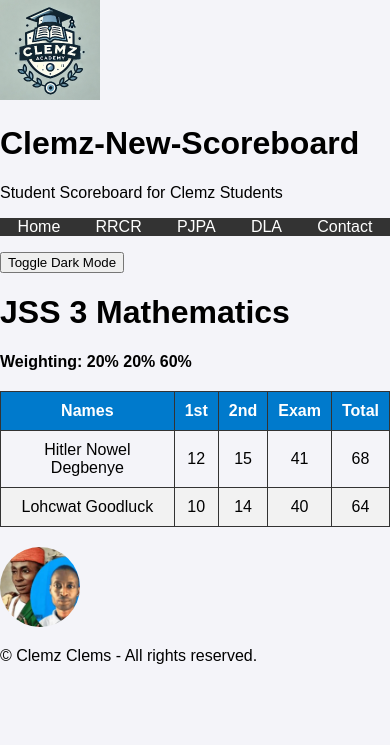
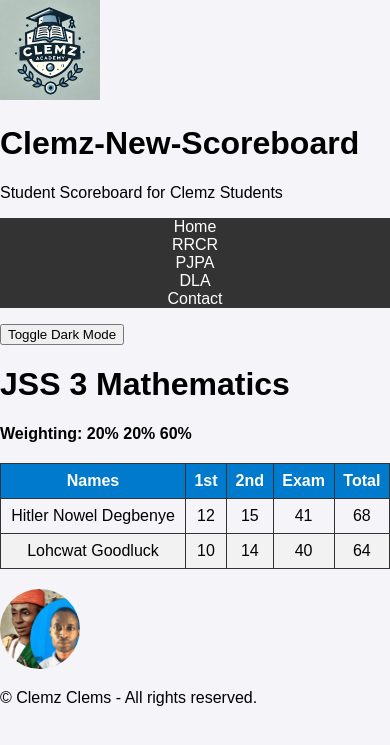
Before and after one commit to clemzclems/Clemz-New-Scoreboard, a Jekyll site: the page built from PJPA/jss3-mathematics.md, in a window 390 px wide. Shown: the top 745 px of the page. Built offline with Jekyll 4.4.1, drawn with Linux system fonts in a browser that asks for light colours.

Commit message:
Update style.css

```diff
--- a/assets/css/style.css
+++ b/assets/css/style.css
@@ -13,29 +13,56 @@
     background-color: #333;
     color: white;
 }
+
 .nav-menu li a {
     color: white;
     text-decoration: none;
     padding: 10px;
 }
+
 .nav-menu li a:hover {
     background-color: #555;
+}
+
+.container {
+    max-width: 90%;
+    margin: 20px auto;
+    padding: 10px;
+    background-color: #ffffff;
+    box-shadow: 0 4px 8px rgba(0, 0, 0, 0.1);
+    border-radius: 8px;
+    overflow-x: auto;  /* Horizontal scroll if content overflows */
 }
 
 table {
     width: 100%;
     border-collapse: collapse;
     margin: 20px 0;
+    overflow-x: auto;  /* Ensure no overflow issues */
 }
+
 th, td {
     padding: 10px;
     border: 1px solid #333;
     text-align: center;
 }
+
 th {
     background-color: #007ACC;
     color: #fff;
 }
+
 tr:nth-child(even) {
     background-color: #f2f2f2;
 }
+
+@media (max-width: 768px) {
+    th, td {
+        padding: 8px;
+    }
+
+    .nav-menu {
+        flex-direction: column;
+        align-items: center;
+    }
+}
```
